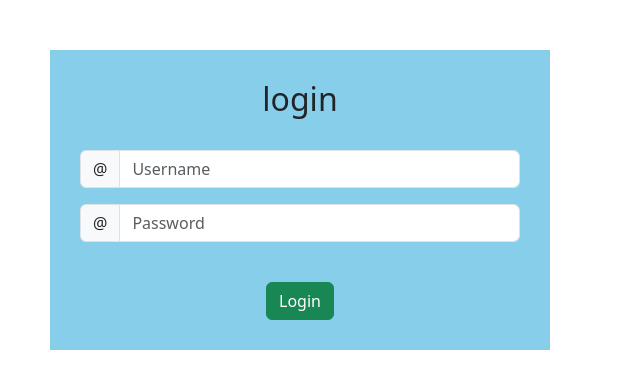
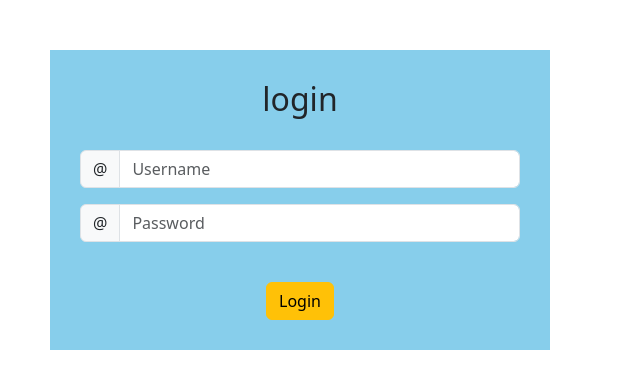
Before and after one commit to sakshi-rah/react_practice, a React (Create React App) app: page / in a window 1280 px wide. Shown: the top 388 px of the page, without its empty margins (0-640 px from the left). Built offline with nearby package versions, Linux system fonts and the light colour scheme.

Commit message:
feat: FormValidation_bootstrap_style.css

```diff
--- a/src/FormValidation.js
+++ b/src/FormValidation.js
@@ -1,8 +1,5 @@
 import { useState } from 'react'
-import { Button } from 'react-bootstrap';
-import Form from 'react-bootstrap/Form';
-import InputGroup from 'react-bootstrap/InputGroup';
-
+import { Button, Form , InputGroup } from 'react-bootstrap';
 function FormValidation() {
     const [user, setUser] = useState("");
     const [pass, setpass] = useState("");
@@ -60,7 +57,7 @@ function FormValidation() {
                     />
                 </InputGroup>
                 {passError ? <span>Invalid Password.!</span> : ""} <br/>
-                <Button variant='success'>Login</Button>
+                <Button variant='warning'>Login</Button>
 
             </form>
         </div>
```
